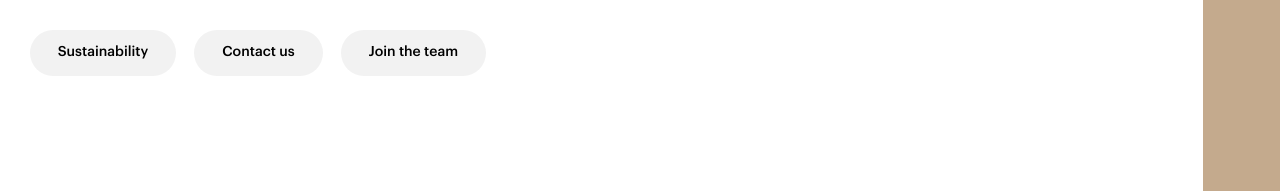
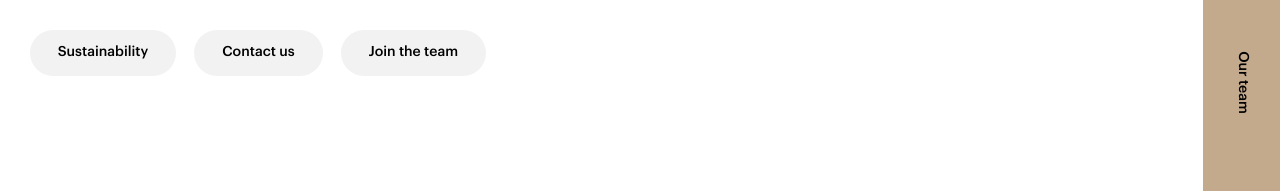
Before and after one commit to vantage-studio/about, a React (Vite) app: page / in a window 1280 px wide. Shown: the top 191 px of the page. Built offline with nearby package versions, Linux system fonts and the light colour scheme.

Commit message:
first commit

```diff
--- a/src/App.css
+++ b/src/App.css
@@ -67,6 +67,10 @@ body {
 .scroll-wrapper-left {
   position: relative;
   padding: 16vw 0vw 16vw 8vw;
+  transition: transform 1.5s ease-in-out;
+}
+.scroll-wrapper-left.right-active {
+  transform: translateX(-25vw);
 }
 
 .main-left-content {
@@ -956,3 +960,99 @@ video::-webkit-media-controls-background {
     ); /* Keep the same background on hover when active */
   }
 }
+
+.main-right-content {
+  position: relative;
+  padding: 0 2vw;
+}
+
+.main-right-team {
+  display: flex;
+  flex-direction: column;
+}
+.team-nav {
+  display: flex;
+  align-items: center;
+  padding: 2vw 0;
+  gap: 2vw;
+}
+.team-nav-option {
+  cursor: pointer;
+  color: rgba(0, 0, 0, 0.4);
+  transition: color 0.4s ease;
+  font-size: 1.2vw;
+  font-size: 18px;
+  display: none;
+}
+.right-active .team-nav-option {
+  display: block;
+}
+.right-active .our-team-label-wrapper {
+  display: none;
+}
+.our-team-label-wrapper {
+  display: flex;
+  justify-content: left;
+  margin-top: 75px;
+  margin-left: -18px;
+}
+
+.our-team-label {
+  display: flex;
+  font-size: 14px;
+  font-weight: 500;
+  color: #000;
+  transform: rotate(90deg);
+  position: relative;
+}
+
+.our-team-label::after {
+  content: "";
+  position: absolute;
+  bottom: -2px;
+  left: 0;
+  width: 100%;
+  height: 1.5px;
+  background: #000;
+  transform: scaleX(0);
+  transform-origin: left;
+  transition: transform 0.3s ease;
+}
+
+/* Add this new rule for hover exit */
+.main-right:not(:hover) .our-team-label::after {
+  transform: scaleX(0);
+  transform-origin: right;
+  transition: transform 0.3s ease;
+}
+
+.main-right:hover .our-team-label::after {
+  transform: scaleX(1);
+  transform-origin: left;
+}
+
+.team-nav-option:hover {
+  color: #000;
+}
+.team-nav-option.active {
+  cursor: default;
+  color: #000;
+}
+
+@media screen and (min-width: 1024px) {
+  .team-nav-option {
+    font-size: 18px;
+  }
+}
+
+@media screen and (max-width: 1024px) {
+  .team-nav-option {
+    font-size: 16px;
+  }
+}
+
+@media screen and (max-width: 768px) {
+  .team-nav-option {
+    font-size: 14px;
+  }
+}
--- a/src/App.jsx
+++ b/src/App.jsx
@@ -124,13 +124,12 @@ function App() {
           duration: 0.3,
           ease: "power2.out",
           onStart: () => {
-            if (!isRight) {
-              mainRightDisableLayerRef.current.style.zIndex = "11";
-            }
-          },
-          onComplete: () => {
             if (isRight) {
               mainRightDisableLayerRef.current.style.zIndex = "-1";
+              mainRightDisableLayerRef.current.style.cursor = "default";
+            } else {
+              mainRightDisableLayerRef.current.style.zIndex = "11";
+              mainRightDisableLayerRef.current.style.cursor = "pointer";
             }
           },
         });
@@ -142,11 +141,10 @@ function App() {
           onStart: () => {
             if (isRight) {
               mainLeftDisableLayerRef.current.style.zIndex = "11";
-            }
-          },
-          onComplete: () => {
-            if (!isRight) {
+              mainLeftDisableLayerRef.current.style.cursor = "pointer";
+            } else {
               mainLeftDisableLayerRef.current.style.zIndex = "-1";
+              mainLeftDisableLayerRef.current.style.cursor = "default";
             }
           },
         });
@@ -224,7 +222,7 @@ function App() {
         }
       });
 
-      // Initial state setup
+      // Call updateLayers immediately at the start
       updateLayers(isRightActive);
 
       // Remove the duplicate resize handlers and keep only one
@@ -286,7 +284,10 @@ function App() {
   return (
     <div className="main">
       {/* Main Content Container */}
-      <div className="main-left">
+      <div
+        className="main-left"
+        style={{ overflow: isRightActive ? "hidden" : "auto" }}
+      >
         {/* Navigation Bar */}
         <div className="nav-wrapper">
           <div
@@ -305,16 +306,17 @@ function App() {
             </button>
           </div>
         </div>
-        <div
-          ref={mainLeftDisableLayerRef}
-          className="view-disable-layer"
-          onClick={() => setIsRightActive(false)}
-          style={{
-            cursor: isRightActive ? "pointer" : "default",
-          }}
-        ></div>
         <div ref={mainLeftRef}>
-          <div className="scroll-wrapper-left">
+          <div
+            ref={mainLeftDisableLayerRef}
+            className="view-disable-layer"
+            onClick={() => setIsRightActive(false)}
+          ></div>
+          <div
+            className={`scroll-wrapper-left ${
+              isRightActive ? "right-active" : ""
+            }`}
+          >
             <div className="main-left-content">
               {/* Hero Section */}
               <div className="left-content-msg-one">
@@ -550,10 +552,18 @@ function App() {
           ref={mainRightDisableLayerRef}
           className="view-disable-layer"
           onClick={() => setIsRightActive(true)}
-          style={{
-            cursor: isRightActive ? "default" : "pointer",
-          }}
         ></div>
+        <div className="main-right-content">
+          <div className="main-right-team">
+            <div className="our-team-label-wrapper">
+              <span className="our-team-label">Our team</span>
+            </div>
+            <div className="team-nav">
+              <p className="team-nav-option active">Our team</p>
+              <p className="team-nav-option">Latest updates</p>
+            </div>
+          </div>
+        </div>
       </div>
     </div>
   );
```
